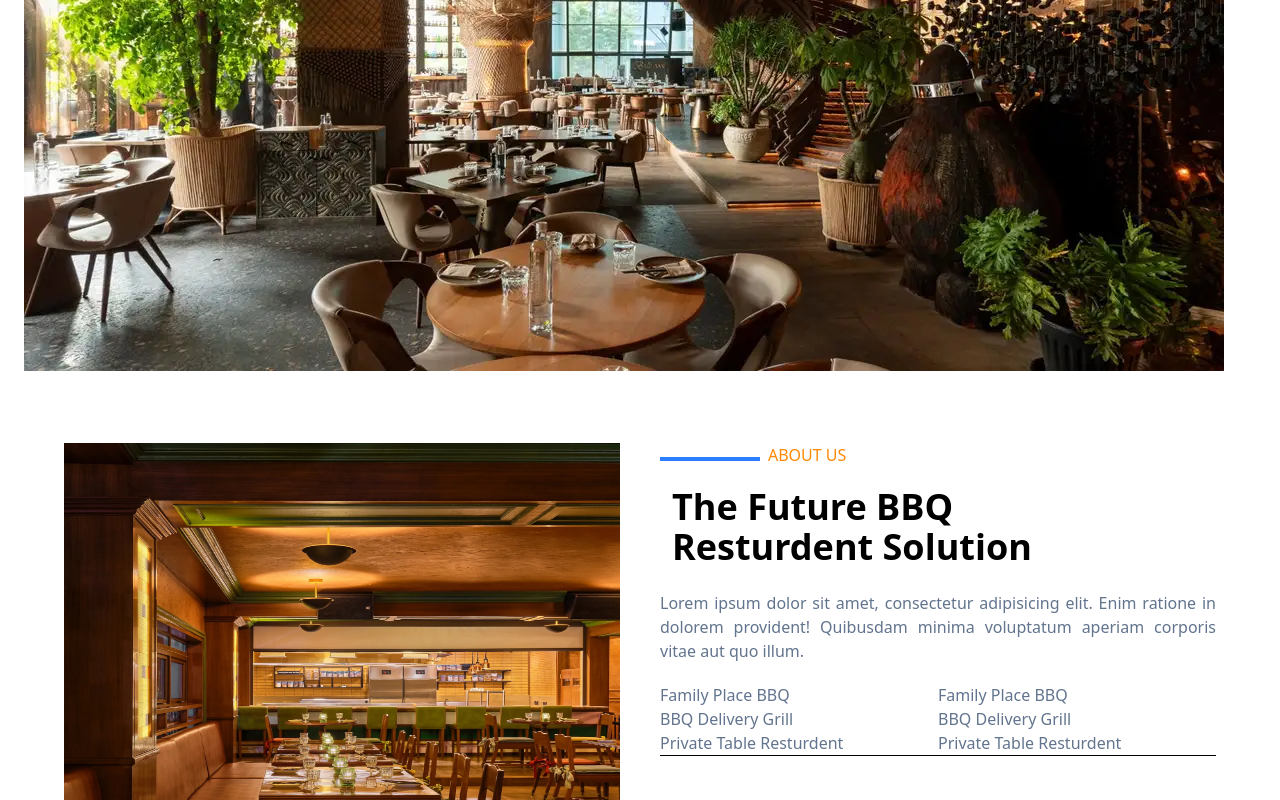
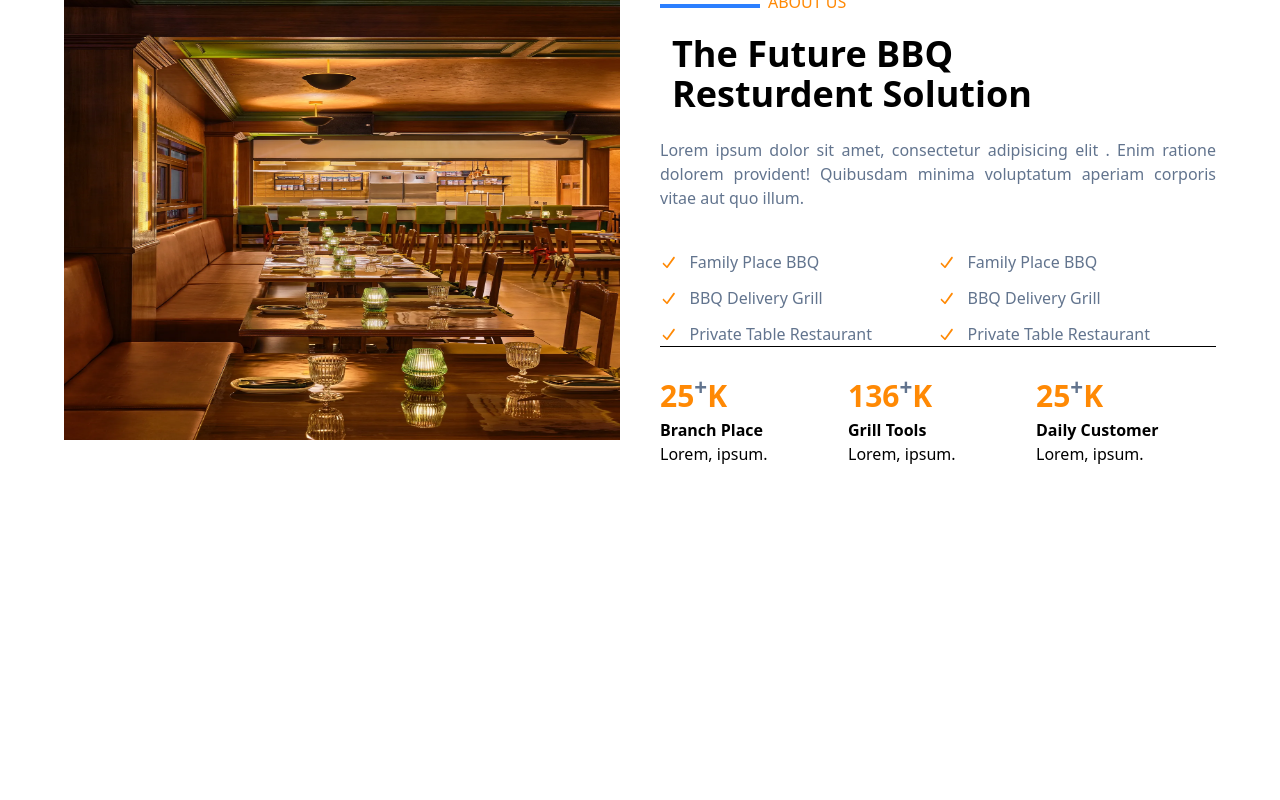
Before and after one commit to Diya52003sharma/pr, a React (Vite) app: page / in a window 1280 px wide. Shown: the part 1620-2420 px from the top of the page. After the commit the page ends 2134 px from the top, so only its background shows below. Built offline with nearby package versions, Linux system fonts and the light colour scheme.

Commit message:
first commit

```diff
--- a/src/Components/Home.jsx
+++ b/src/Components/Home.jsx
@@ -1,6 +1,9 @@
 import React from "react"
 import  img1 from '../assets/img1.webp'
 import  img2 from '../assets/img2.webp'
+import { FontAwesomeIcon } from "@fortawesome/react-fontawesome";
+import { faCheck } from "@fortawesome/free-solid-svg-icons";
+
 export default function Home()
 {
     return(
@@ -23,7 +26,8 @@ export default function Home()
 
         <p class="text-gray-500 mb-6 text-justify">
           Sed ut perspiciatis unde omnis iste natus error sit volupt
-          accusantium doloremque laudantium. <br />Lorem ipsum dolor sit, amet consectetur adipisicing elit. Consequatur quam atque maiores!
+          accusantium doloremque laudantium. <br />Lorem ipsum dolor
+           sit, amet consectetur adipisicing elit. Consequatur quam atque maiores!
         </p>
 
 
@@ -38,7 +42,8 @@ export default function Home()
 
 <ul class="space-y-3 mb-8">
   <li class="flex items-center gap-3">
-    <svg xmlns="http://www.w3.org/2000/svg" class="h-5 w-5 text-orange-500" fill="none" viewBox="0 0 24 24" stroke="currentColor">
+    <svg xmlns="http://www.w3.org/2000/svg" class="h-5 w-5 text-orange-500" fill="none"
+    viewBox="0 0 24 24" stroke="currentColor">
       <path stroke-linecap="round" stroke-linejoin="round" stroke-width="2"
         d="M5 13l4 4L19 7" />
     </svg>
@@ -46,7 +51,8 @@ export default function Home()
   </li>
 
   <li class="flex items-center gap-3">
-    <svg xmlns="http://www.w3.org/2000/svg" class="h-5 w-5 text-orange-500" fill="none" viewBox="0 0 24 24" stroke="currentColor">
+    <svg xmlns="http://www.w3.org/2000/svg" class="h-5 w-5
+     text-orange-500" fill="none" viewBox="0 0 24 24" stroke="currentColor">
       <path stroke-linecap="round" stroke-linejoin="round" stroke-width="2"
         d="M5 13l4 4L19 7" />
     </svg>
@@ -54,7 +60,8 @@ export default function Home()
   </li>
 
   <li class="flex items-center gap-3">
-    <svg xmlns="http://www.w3.org/2000/svg" class="h-5 w-5 text-orange-500" fill="none" viewBox="0 0 24 24" stroke="currentColor">
+    <svg xmlns="http://www.w3.org/2000/svg" class="h-5 w-5
+     text-orange-500" fill="none" viewBox="0 0 24 24" stroke="currentColor">
       <path stroke-linecap="round" stroke-linejoin="round" stroke-width="2"
         d="M5 13l4 4L19 7" />
     </svg>
@@ -70,7 +77,8 @@ export default function Home()
             placeholder="Email Address"
             class="border rounded-md px-4 py-3 w-full sm:w-64 focus:outline-none"
           />
-          <button class="bg-blue-600 text-white px-6 py-3 rounded-md font-semibold hover:bg-blue-700 transition">
+          <button class="bg-blue-600 text-white px-6 py-3 rounded-md
+          font-semibold hover:bg-blue-700 transition">
             GET VOUCHER
           </button>
         </div>
@@ -81,7 +89,7 @@ export default function Home()
         <img
           src="https://images.unsplash.com/photo-1501785888041-af3ef285b470"
           alt="nature"
-          class=" w-full lg:h-[560px] object-cover md:h-[400px] h-400px "
+          class=" w-full `lg:h-[560px]` object-cover `md:h-[400px]` h-400px "
         />
 
 
@@ -109,17 +117,20 @@ export default function Home()
   <div className="absolute right-2 sm:right-8 md:right-16">
     <div className="relative w-10 h-10 sm:w-12 sm:h-12 md:w-14 md:h-14">
       {/* ORANGE */}
-      <div className="absolute top-0 left-2 sm:left-3 w-5 h-5 sm:w-6 sm:h-6 md:w-7 md:h-7 bg-orange-400 rounded-xl rotate-12"></div>
+      <div className="absolute top-0 left-2 sm:left-3 w-5 h-5 sm:w-6 sm:h-6
+      md:w-7 md:h-7 bg-orange-400 rounded-xl rotate-12"></div>
 
       {/* BLUE */}
-      <div className="absolute top-2 sm:top-3 left-0 w-5 h-5 sm:w-6 sm:h-6 md:w-7 md:h-7 bg-teal-600 rounded-xl"></div>
+      <div className="absolute top-2 sm:top-3 left-0 w-5 h-5 sm:w-6 sm:h-6
+       md:w-7 md:h-7 bg-teal-600 rounded-xl"></div>
     </div>
   </div>
 
 </div>
   </section>
   <div className="px-8">
-    <p className="flex text-center  justify-center ">Lorem ipsum dolor sit amet consectetur adipisicing elit.</p>
+    <p className="flex text-center  justify-center ">Lorem ipsum dolor sit amet
+      consectetur adipisicing elit.</p>
   </div>
 
   <section className="px-4 py-14 bg-white gap-6">
@@ -146,7 +157,8 @@ export default function Home()
         Lorem ipsum dolor sit amet, consectetur adipiscing elit.
       </p>
 
-      <button className="bg-amber-500 hover:bg-amber-600 text-white text-sm px-6 py-3 rounded-lg font-semibold transition">
+      <button className="bg-amber-500 hover:bg-amber-600 text-white text-sm px-6 py-3
+       rounded-lg   font-semibold transition">
         LEARN MORE
       </button>
     </div>
@@ -169,7 +181,8 @@ export default function Home()
         Lorem ipsum dolor sit amet, consectetur adipiscing elit.
       </p>
 
-      <button className="bg-amber-500 hover:bg-amber-600 text-white text-sm px-6 py-3 rounded-lg font-semibold transition">
+      <button className="bg-amber-500 hover:bg-amber-600 text-white text-sm px-6
+      py-3 rounded-lg font-semibold transition">
         LEARN MORE
       </button>
     </div>
@@ -192,7 +205,8 @@ export default function Home()
         Lorem ipsum dolor sit amet, consectetur adipiscing elit.
       </p>
 
-      <button className="bg-amber-500 hover:bg-amber-600 text-white text-sm px-6 py-3 rounded-lg font-semibold transition">
+      <button className="bg-amber-500 hover:bg-amber-600 text-white text-sm px-6 py-3
+      rounded-lg font-semibold transition">
         LEARN MORE
       </button>
     </div>
@@ -200,46 +214,75 @@ export default function Home()
   </div>
 </section>
 <section className="p-6 w-full">
-    <img src={img1} alt="" />
+    <img src={img1} alt="" className="w-full sm:h-[200px] md:h-[300px]" />
 </section>
  <section className="px-12 py-8 ">
         <div className="grid grid-cols-1 md:grid-cols-2 gap-10 p-4 ">
             <div >
-                <img src={img2} alt="" className="w-full sm:h-[400px] md:h-[550px]"  />
+                <img src={img2} alt="" className="w-full sm:h-[400px] md:h-[450px]"  />
             </div>
             <div >
                 <span className="h-1  bg-blue-500 w-25 inline-block ">
                 </span>
                 <span className="p-2 text-orange-400">ABOUT US</span>
                 <div>
-                    <h1 className="text-4xl font-bold mt-2 p-3 ">The Future BBQ <br />Resturdent Solution</h1>
-                    <div className="text-justify mt-3 text-slate-500">Lorem ipsum dolor sit amet, consectetur adipisicing elit. Enim ratione in dolorem provident! Quibusdam minima voluptatum aperiam corporis vitae aut quo illum.</div>
+                    <h1 className="text-4xl font-bold mt-2 p-3 ">The Future BBQ <br />
+                    Resturdent Solution</h1>
+                    <div className="text-justify mt-3 text-slate-500">
+                      Lorem ipsum dolor sit amet,  consectetur adipisicing elit
+                      . Enim ratione   dolorem provident!
+                      Quibusdam minima voluptatum aperiam corporis vitae aut quo illum.</div>
                     <div className="grid grid-cols-2 text-slate-500 mt-5">
-                        <div>
-                            <div>Family Place BBQ</div>
-                            <div>BBQ Delivery Grill</div>
-                            <div>Private Table Resturdent</div>
-                        </div>
-                            <div>
-                                <div>Family Place BBQ</div>
-                            <div>BBQ Delivery Grill</div>
-                            <div>Private Table Resturdent</div>
+                        <div className="space-y-3 mt-5">
+                            <div className="flex items-center gap-3">
+                              <FontAwesomeIcon icon={faCheck} className="text-orange-400 text-sm" />
+                              <span className="text-sm sm:text-base">Family Place BBQ</span>
                             </div>
+
+                            <div className="flex items-center gap-3">
+                              <FontAwesomeIcon icon={faCheck} className="text-orange-400 text-sm" />
+                              <span className="text-sm sm:text-base">BBQ Delivery Grill</span>
+                            </div>
+
+                            <div className="flex items-center gap-3">
+                              <FontAwesomeIcon icon={faCheck} className="text-orange-400 text-sm" />
+                              <span className="text-sm sm:text-base">Private Table Restaurant</span>
+                            </div>
+                          </div>
+                          <div className="space-y-3 mt-5">
+                            <div className="flex items-center gap-3">
+                              <FontAwesomeIcon icon={faCheck} className="text-orange-400 text-sm" />
+                              <span className="text-sm sm:text-base">Family Place BBQ</span>
+                            </div>
+
+                            <div className="flex items-center gap-3">
+                              <FontAwesomeIcon icon={faCheck} className="text-orange-400 text-sm" />
+                              <span className="text-sm sm:text-base">BBQ Delivery Grill</span>
+                            </div>
+
+                            <div className="flex items-center gap-3">
+                              <FontAwesomeIcon icon={faCheck} className="text-orange-400 text-sm" />
+                              <span className="text-sm sm:text-base">Private Table Restaurant</span>
+                            </div>
+                          </div>
                     </div>
                     <hr />
                     <div className="grid grid-cols-3 gap-2 mt-7">
                         <div>
-                            <div className="font-bold text-sm lg:text-[40px] text-orange-400">25</div>
+                            <div className="font-bold text-sm lg:text-[30px]
+                             text-orange-400">25<sup className="text-slate-500">+</sup>K</div>
                             <div className="font-bold">Branch Place</div>
                             <div>Lorem, ipsum.</div>
                         </div>
                         <div>
-                            <div className="font-bold text-sm lg:text-[40px] text-orange-400">136</div>
+                            <div className="font-bold text-sm lg:text-[30px]
+                             text-orange-400">136<sup className="text-slate-500">+</sup>K</div>
                             <div className="font-bold">Grill Tools</div>
                             <div>Lorem, ipsum.</div>
                         </div>
                         <div>
-                            <div className="font-bold text-sm lg:text-[40px] text-orange-400">25K</div>
+                            <div className="font-bold text-sm lg:text-[30px] text-orange-400">
+                              25<sup className="text-slate-500">+</sup>K</div>
                             <div className="font-bold">Daily Customer</div>
                             <div>Lorem, ipsum.</div>
                         </div>
```
